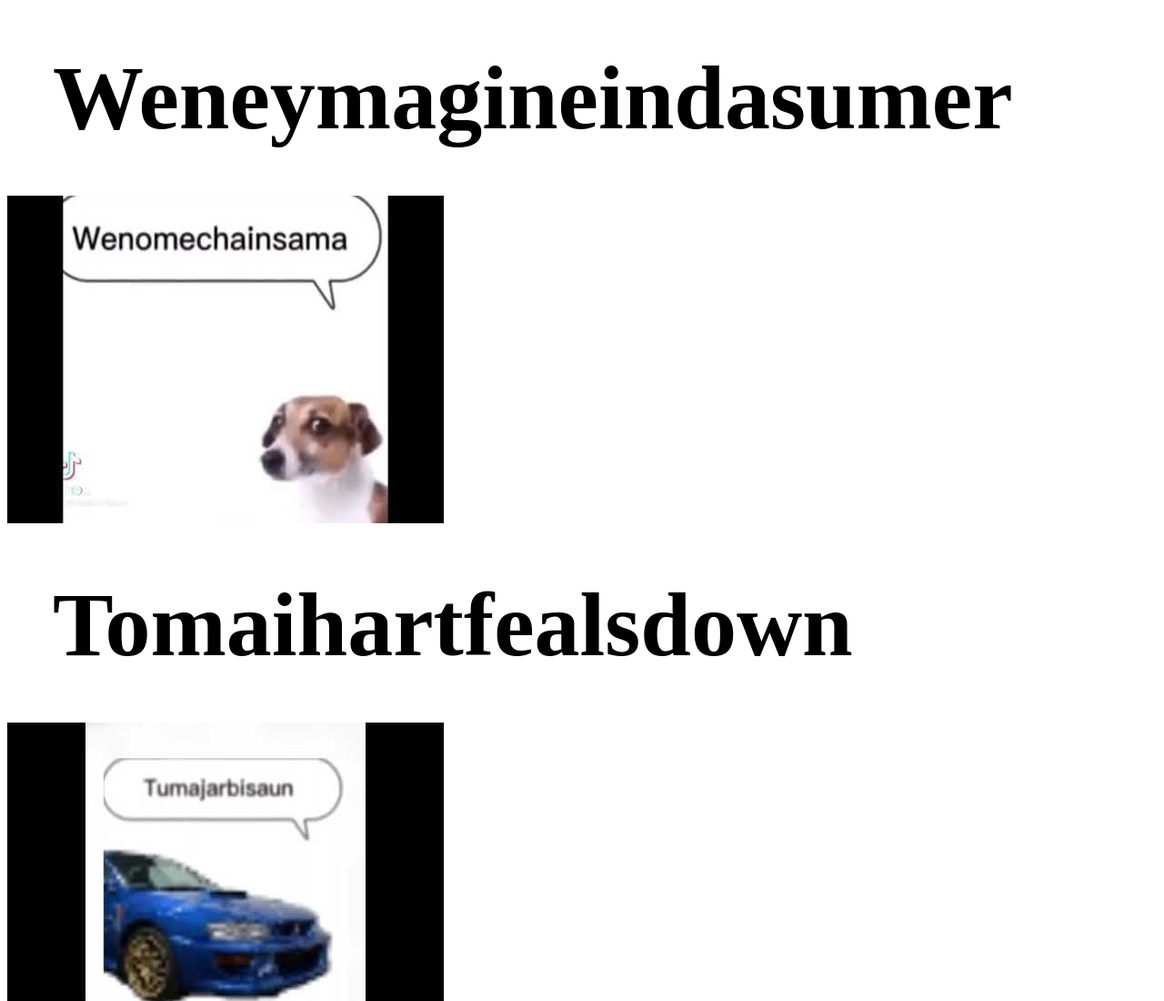
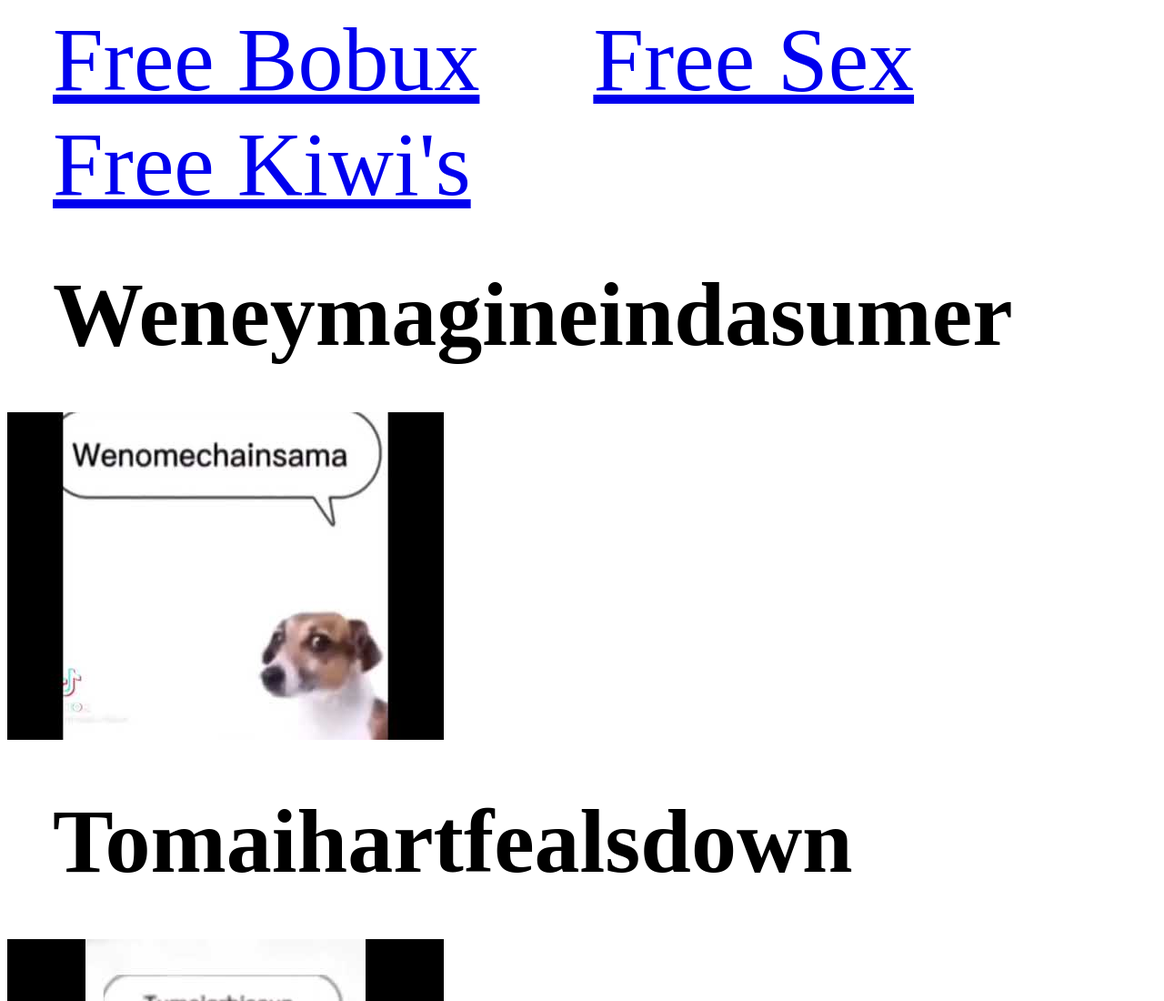
Before and after one commit to lauchrens/deine-mom.github.io, a plain HTML site: page main/index.html in a window 1280 px wide. Shown: the top 1100 px of the page at 91% size. Drawn offline with Linux system fonts and the light colour scheme.

Commit message:
Update index.html

```diff
--- a/main/index.html
+++ b/main/index.html
@@ -3,6 +3,21 @@
     <head>
         <title>Weneymagineindasumer</title>
         <style>
+            div1{
+                font-size: 100px;
+                margin: 50px;
+                color: red;
+            }
+            div2{
+                font-size: 100px;
+                margin: 50px;
+                color: orange;
+            }
+            div3{
+                font-size: 100px;
+                margin: 50px;
+                color: greenyellow;
+            }
             h1{
                 font-size: 100px;
                 margin: 50px;
@@ -23,6 +38,16 @@
     </head>
 
     <body>
+        <div1>
+            <a href="https://www.youtube.com/watch?v=dQw4w9WgXcQ">Free Bobux</a>
+        </div1>
+        <div2>
+            <a href="https://pornhub.com">Free Sex</a>
+        </div2>
+        <div3>
+            <a href="https://www.youtube.com/channel/UCG2zK6GV4fNoSL8WOQTqZ_w">Free Kiwi's</a>
+        </div3>
+
         <h1>Weneymagineindasumer</h1>
             <img src="1.jpg"></img>
         <h2>Tomaihartfealsdown</h2>
```
